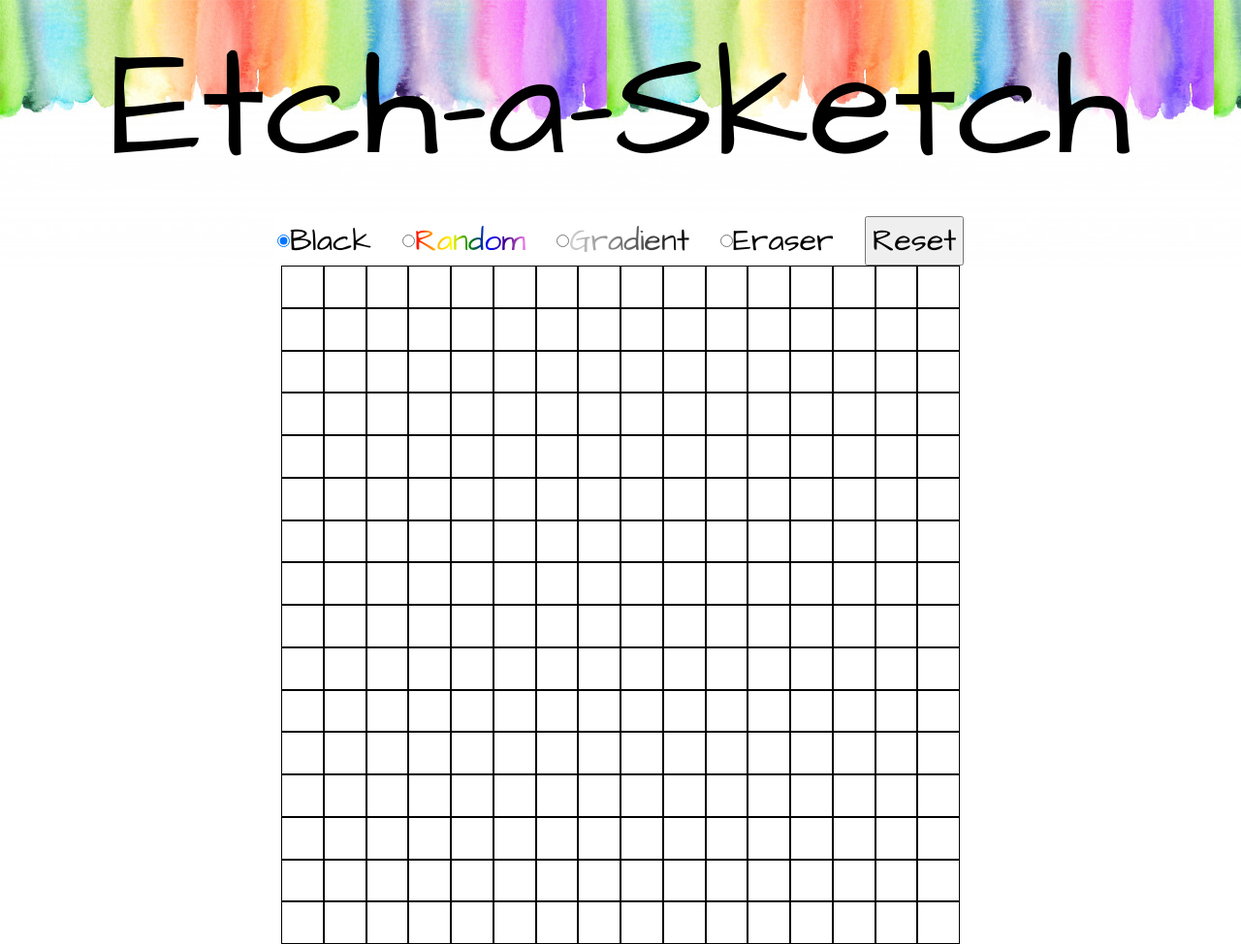
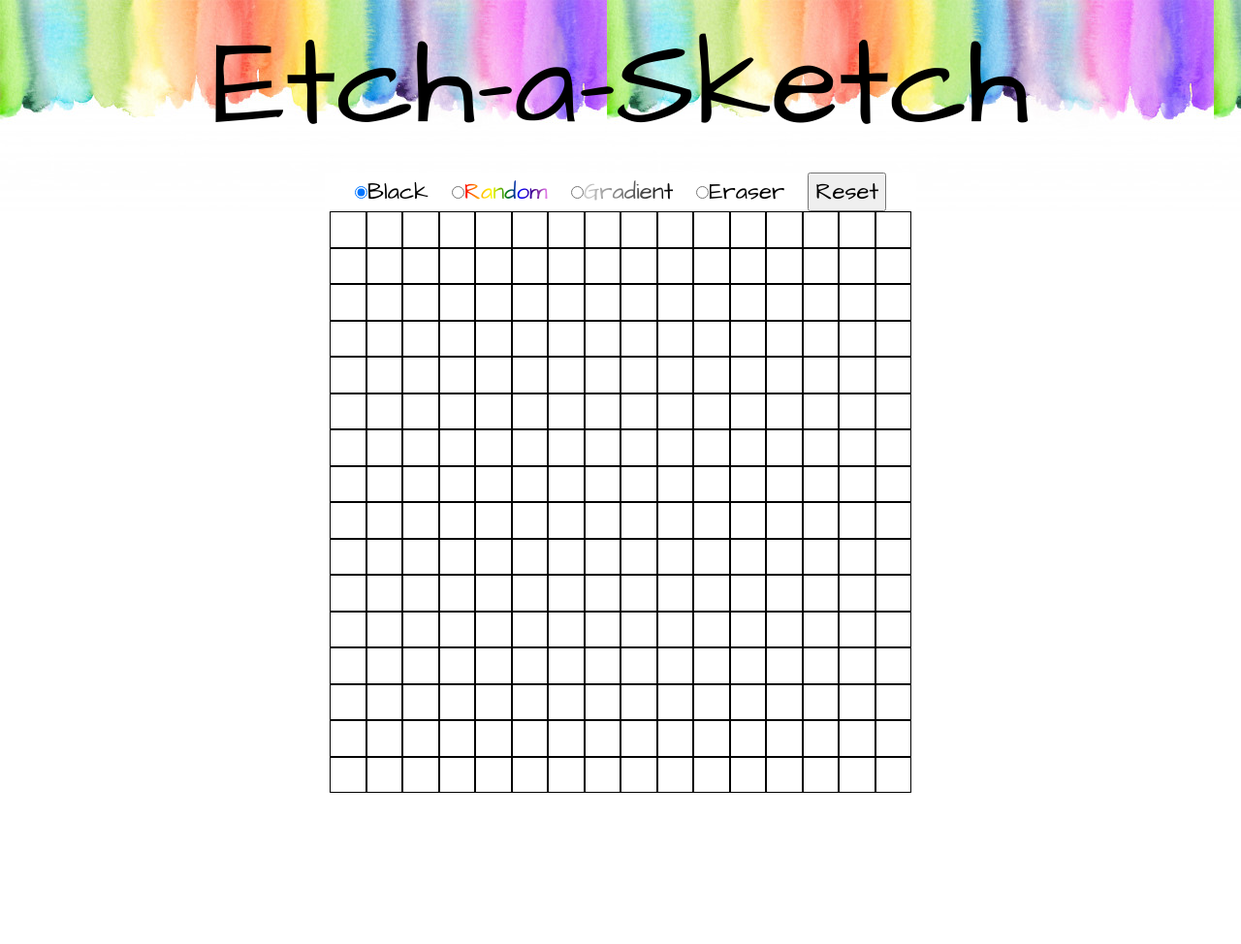
Before and after one commit to Casazzan/etch-a-sketch, a plain HTML site: page index.html in a window 1280 px wide. Shown: the whole page at 97% size. After the commit the page ends 818 px from the top, so only its background shows below. Drawn offline with Linux system fonts and the light colour scheme.

Commit message:
fixed resizing issue

```diff
--- a/script.js
+++ b/script.js
@@ -1,4 +1,4 @@
-let numPixels = 700;
+let numPixels = 600;
 let currentMode;
 
 function getRandomStr() {
--- a/style.css
+++ b/style.css
@@ -18,12 +18,12 @@ body {
 
 h1 {
     text-align: center;
-    font-size: 10em;
+    font-size: 8em;
 }
 
 form {
     background-color: white;
-    width: 710px;
+    width: 610px;
     margin: auto;
     display: flex;
     justify-content: center;
@@ -32,11 +32,11 @@ form {
 
 label{
     margin-right: 1em;
-    font-size: 2em;
+    font-size: 1.5em;
 }
 
 button {
-    font-size: 2em;
+    font-size: 1.5em;
     font-family: 'Architects Daughter', cursive;
 }
 
```
